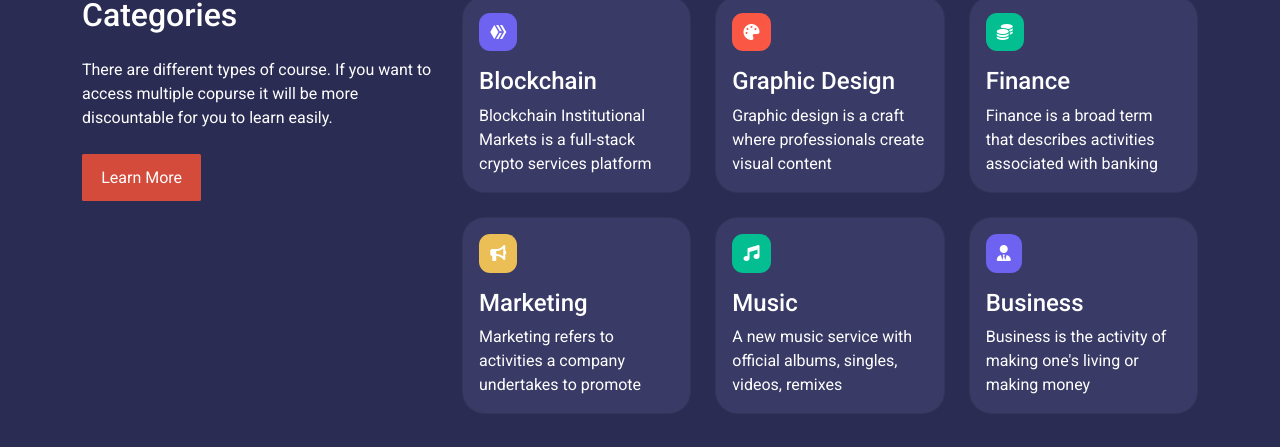
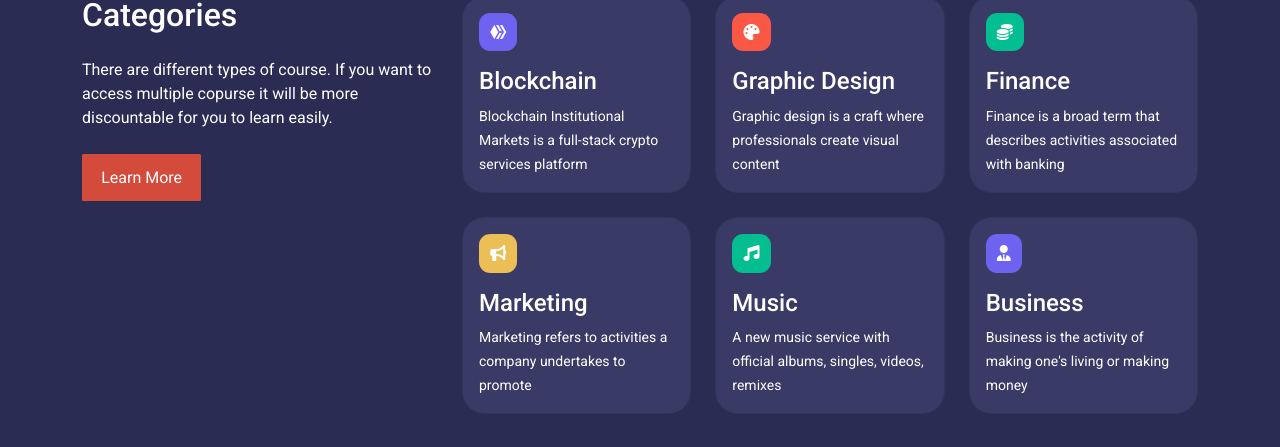
Before and after one commit to fazlerabbytalukder/e-courses, a React (Create React App) app: page /home in a window 1280 px wide. Shown: the part 671-1118 px from the top of the page. Built offline with nearby package versions, Linux system fonts and the light colour scheme; no server answers.

Commit message:
p to small tag

```diff
--- a/src/components/Categories/Categories.js
+++ b/src/components/Categories/Categories.js
@@ -18,7 +18,7 @@ const Categories = () => {
                                     <div className="card-body">
                                             <i style={{color:'white'}} className="fa-brands icon-design-1 fa-hive"></i>
                                             <h4 className="card-title">Blockchain</h4>
-                                            <p className="card-text">Blockchain Institutional Markets is a full-stack crypto services platform</p>
+                                            <small className="card-text">Blockchain Institutional Markets is a full-stack crypto services platform</small>
                                         </div>
                                 </div>
                             </div>
@@ -27,7 +27,7 @@ const Categories = () => {
                                     <div className="card-body">
                                         <i style={{ color: 'white' }} className="fa-solid fa-palette icon-design-2"></i>
                                             <h4 className="card-title">Graphic Design</h4>
-                                            <p className="card-text">Graphic design is a craft where professionals create visual content</p>
+                                            <small className="card-text">Graphic design is a craft where professionals create visual content</small>
                                         </div>
                                 </div>
                             </div>
@@ -36,7 +36,7 @@ const Categories = () => {
                                     <div className="card-body">
                                         <i style={{ color: 'white' }} className="fa-solid fa-coins icon-design-3"></i>
                                             <h4 className="card-title">Finance</h4>
-                                            <p className="card-text">Finance is a broad term that describes activities associated with banking</p>
+                                            <small className="card-text">Finance is a broad term that describes activities associated with banking</small>
                                         </div>
                                 </div>
                             </div>
@@ -45,7 +45,7 @@ const Categories = () => {
                                     <div className="card-body">
                                         <i style={{ color: 'white' }} className="fa-solid fa-bullhorn icon-design-4"></i>
                                             <h4 className="card-title">Marketing</h4>
-                                            <p className="card-text">Marketing refers to activities a company undertakes to promote</p>
+                                            <small className="card-text">Marketing refers to activities a company undertakes to promote</small>
                                         </div>
                                 </div>
                             </div>
@@ -54,7 +54,7 @@ const Categories = () => {
                                     <div className="card-body">
                                         <i style={{ color: 'white' }} className="fa-solid fa-music icon-design-3"></i>
                                             <h4 className="card-title">Music</h4>
-                                            <p className="card-text"> A new music service with official albums, singles, videos, remixes</p>
+                                            <small className="card-text"> A new music service with official albums, singles, videos, remixes</small>
                                         </div>
                                 </div>
                             </div>
@@ -63,7 +63,7 @@ const Categories = () => {
                                     <div className="card-body">
                                         <i style={{ color: 'white' }} className="fa-solid fa-user-tie icon-design-1"></i>
                                             <h4 className="card-title">Business</h4>
-                                            <p className="card-text">Business is the activity of making one's living or making money</p>
+                                            <small className="card-text">Business is the activity of making one's living or making money</small>
                                         </div>
                                 </div>
                             </div>
--- a/src/components/PopularCourse/PopularCourse.js
+++ b/src/components/PopularCourse/PopularCourse.js
@@ -10,7 +10,7 @@ const PopularCourse = ({ course }) => {
                     <img src={img} class="card-img-top" alt="..." />
                     <div class="card-body">
                         <h5 class="card-title text-center my-3">{ProjectName}</h5>
-                        <p class="card-text text-center">{ProjectDetails}</p>
+                        <small class="card-text text-center">{ProjectDetails}</small>
                     </div>
                     <div class="card-footer d-flex justify-content-center align-items-center">
                         <button className='button2'>Learn More</button>
```
